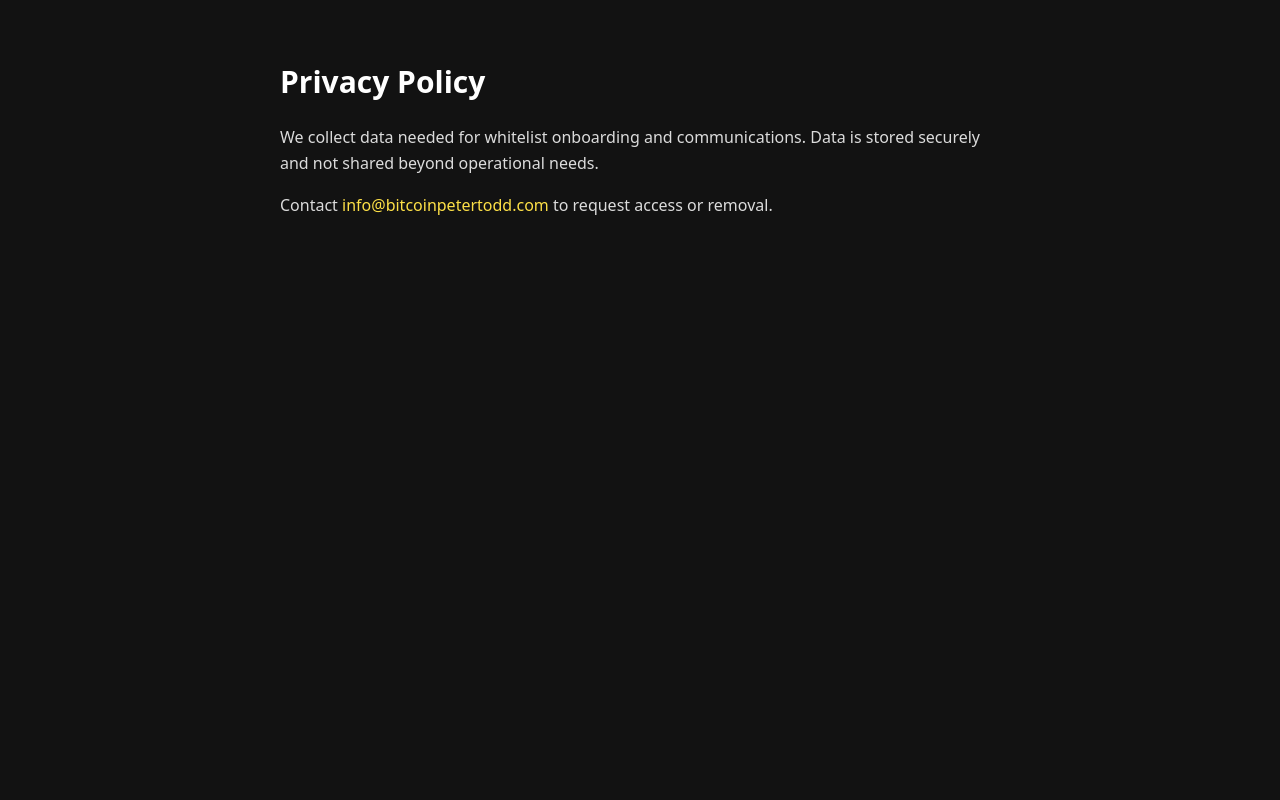
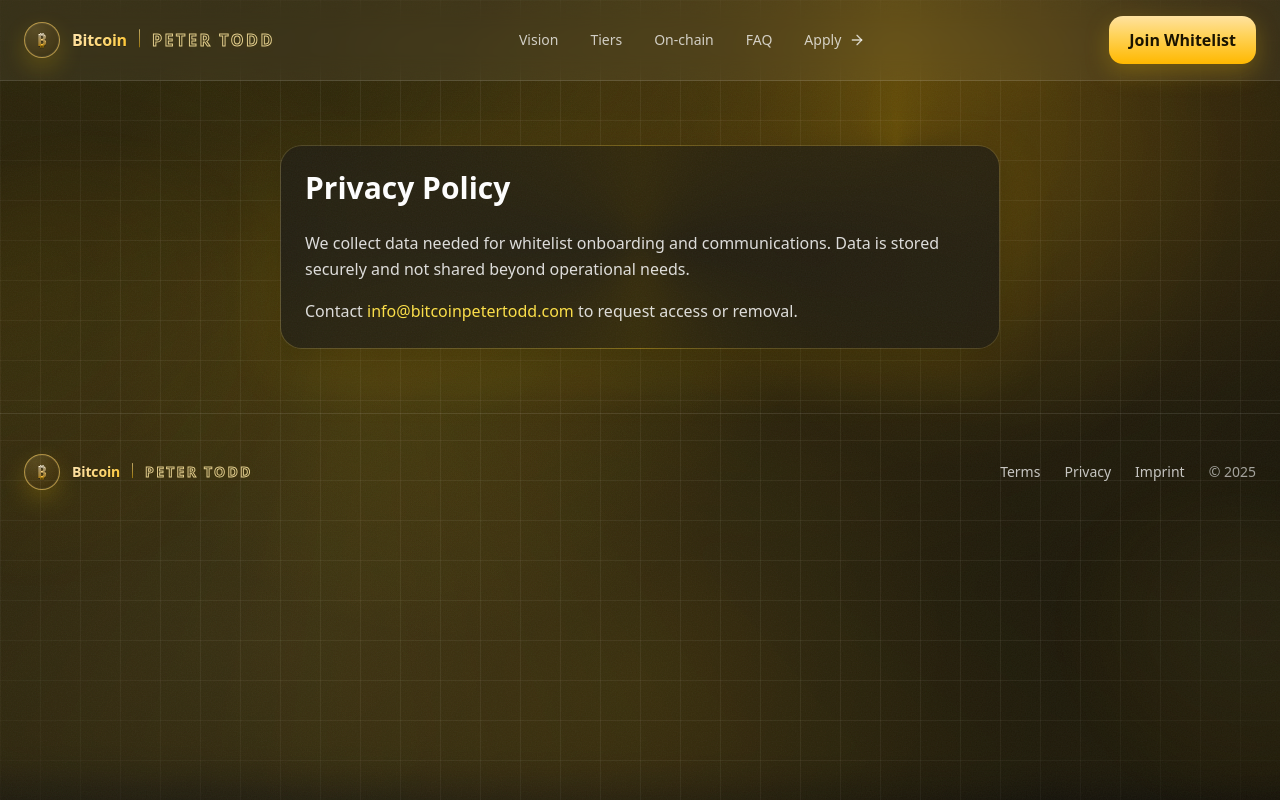
Before and after one commit to Gatsby01k/petb-ok-main, a Next.js app: page /privacy in a window 1280 px wide. Built offline with nearby package versions, Linux system fonts and the light colour scheme.

Commit message:
Update page.tsx

```diff
--- a/app/privacy/page.tsx
+++ b/app/privacy/page.tsx
@@ -1,15 +1,23 @@
 import type { Metadata } from "next";
+import { Background, Nav, Footer, FrameCard } from "../../components/SiteChrome";
 
 export const metadata: Metadata = { title: "Privacy • Bitcoin Peter Todd" };
 
 export default function PrivacyPage() {
   return (
-    <main className="mx-auto max-w-3xl px-4 sm:px-6 py-16 text-white">
-      <h1 className="text-3xl font-extrabold">Privacy Policy</h1>
-      <div className="mt-6 space-y-4 text-white/85 leading-relaxed">
-        <p>We collect data needed for whitelist onboarding and communications. Data is stored securely and not shared beyond operational needs.</p>
-        <p>Contact <a href="mailto:info@bitcoinpetertodd.com" className="text-yellow-300">info@bitcoinpetertodd.com</a> to request access or removal.</p>
-      </div>
-    </main>
+    <div className="min-h-screen body-bg text-white relative overflow-x-hidden">
+      <Background />
+      <Nav />
+      <main id="content" className="mx-auto max-w-3xl px-4 sm:px-6 py-16">
+        <FrameCard glow>
+          <h1 className="text-2xl sm:text-3xl font-extrabold text-white">Privacy Policy</h1>
+          <div className="mt-6 space-y-4 text-white/85 leading-relaxed">
+            <p>We collect data needed for whitelist onboarding and communications. Data is stored securely and not shared beyond operational needs.</p>
+            <p>Contact <a href="mailto:info@bitcoinpetertodd.com" className="text-yellow-300">info@bitcoinpetertodd.com</a> to request access or removal.</p>
+          </div>
+        </FrameCard>
+      </main>
+      <Footer />
+    </div>
   );
 }
```
